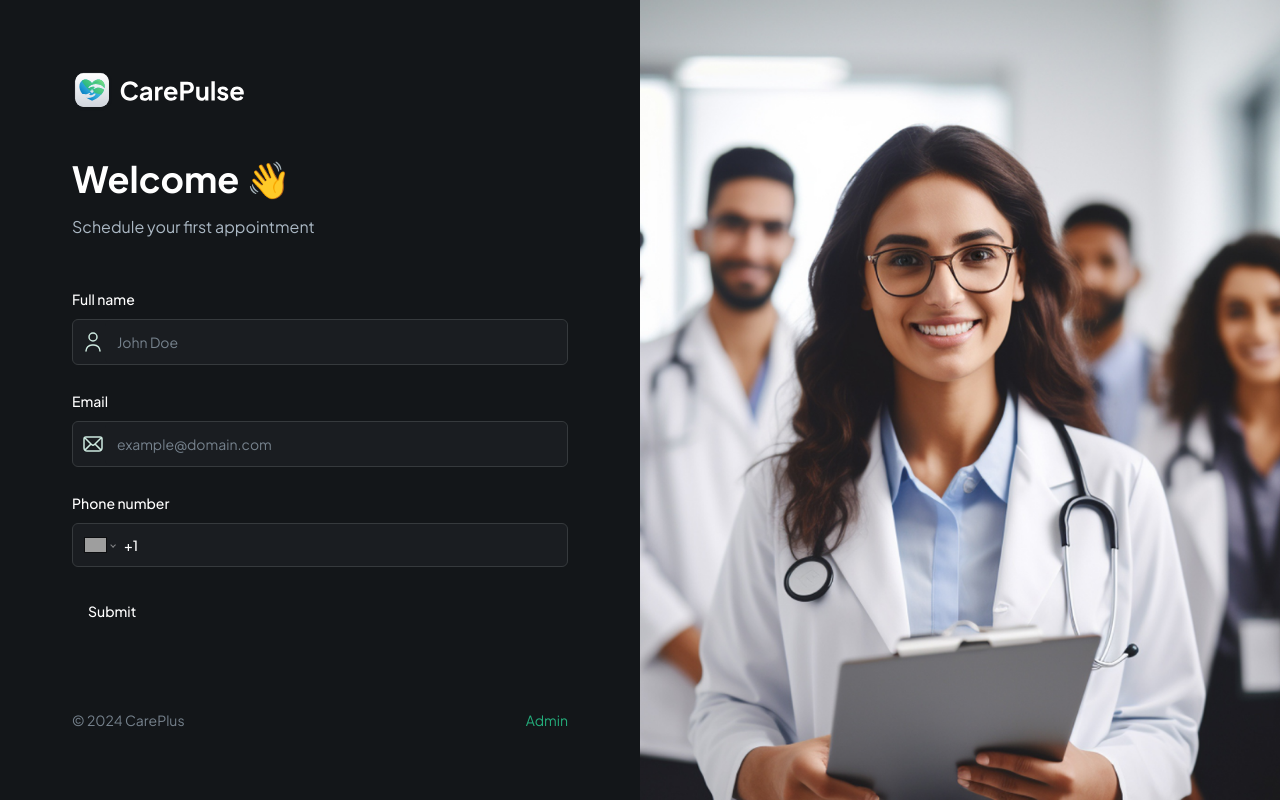
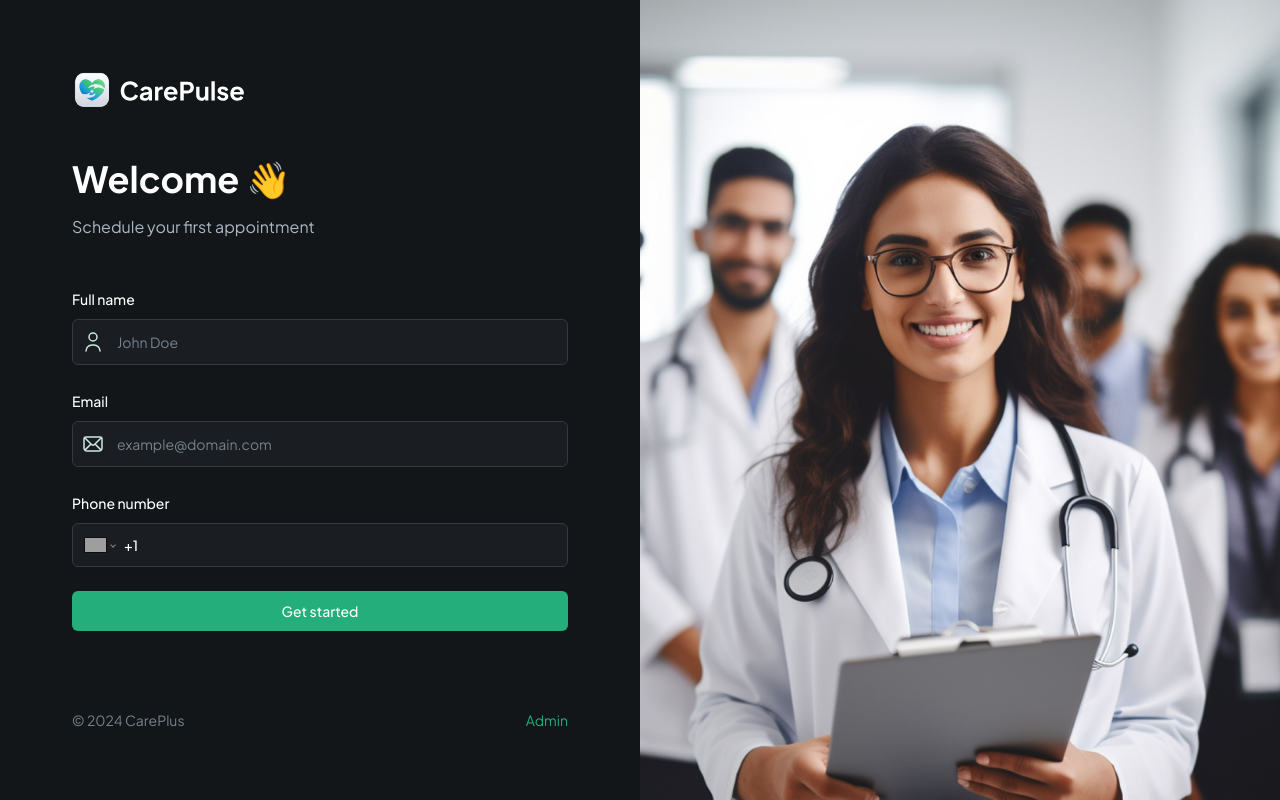
Before and after one commit to Yonis7/health-saas, a Next.js app: page / in a window 1280 px wide. Built offline with nearby package versions, Linux system fonts and the light colour scheme; grey boxes are pictures that could not be loaded.

Commit message:
UI for auth form is complete.

```diff
--- /dev/null
+++ b/components/SubmitButton.tsx
@@ -0,0 +1,26 @@
+import Image from 'next/image'
+import React from 'react'
+import { Button } from './ui/button'
+
+interface ButtonProps {
+  isLoading: boolean
+  className?: string
+  children: React.ReactNode
+}
+
+const SubmitButton = ({isLoading, className, children}: ButtonProps) => {
+  return (
+    <Button type="submit" disabled={isLoading} className={className ?? 'shad-primary-btn w-full'}>
+      {isLoading ? (
+        <div className="flex items-center gap-4">
+          <Image src="/assets/icons/loader.svg" height={24} width={24} alt="loader"
+            className='animate-spin' />
+          <span>Loading...</span>
+        </div>
+      ) : children}
+    </Button>
+
+      )
+}
+
+export default SubmitButton
--- a/components/forms/PatientForm.tsx
+++ b/components/forms/PatientForm.tsx
@@ -10,6 +10,8 @@
 import { Form } from "../ui/form"; // Form component
 
 import CustomFormField from "../CustomFormField"; // Custom form field component
+import SubmitButton from "../SubmitButton";
+import { useState } from "react";
 
 // Enum for different types of form fields
 export enum FormFieldType {
@@ -31,6 +33,8 @@
 
 // Define the PatientForm component
 const PatientForm = () => {
+
+  const [isLoading, setIsLoading] = useState(false);
   // 1. Define your form using useForm hook from react-hook-form and zodResolver for validation
   const form = useForm<z.infer<typeof formSchema>>({
     resolver: zodResolver(formSchema), // Integrate Zod for form validation
@@ -89,7 +93,7 @@
         />
 
         {/* Submit Button */}
-        <Button type="submit">Submit</Button>
+        <SubmitButton isLoading = {isLoading}>Get started</SubmitButton>
       </form>
     </Form>
   );
```
